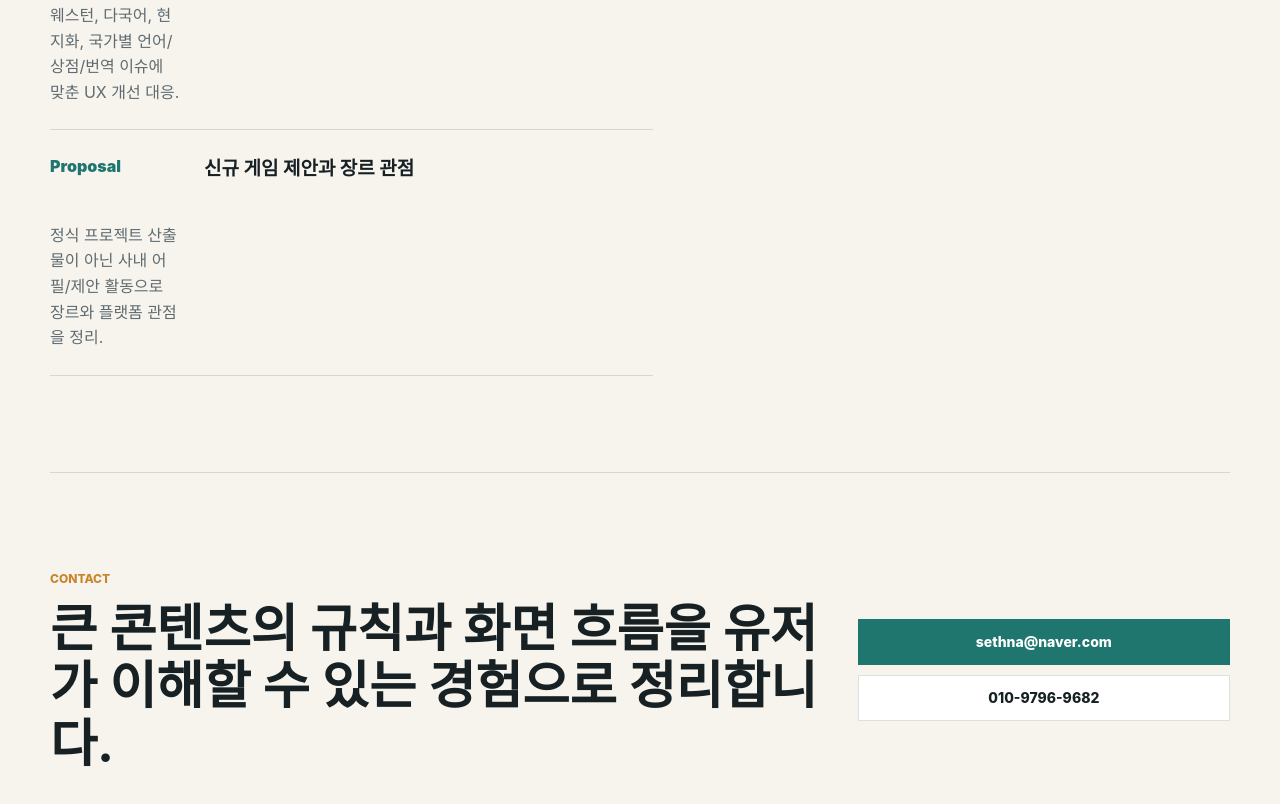
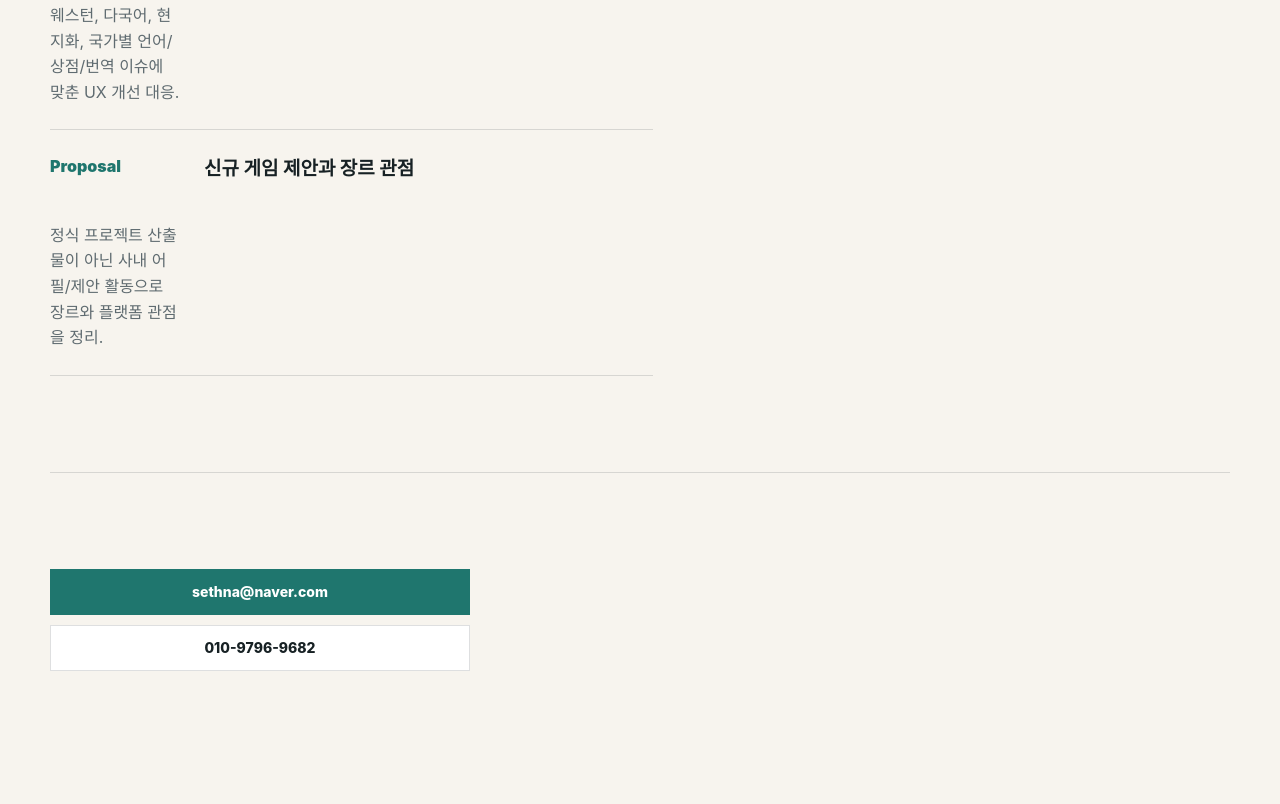
Before and after one commit to 8m4j6jtt4j-ctrl/game-ux-portfolio, a plain HTML site: page index.html in a window 1280 px wide. Shown: the part 4785-5589 px from the top of the page. Drawn offline with Linux system fonts and the light colour scheme.

Commit message:
Simplify contact section

```diff
--- a/index.html
+++ b/index.html
@@ -275,11 +275,7 @@
         </div>
       </section>
 
-      <section id="contact" class="contact-section">
-        <div>
-          <p class="section-kicker">Contact</p>
-          <h2>큰 콘텐츠의 규칙과 화면 흐름을 유저가 이해할 수 있는 경험으로 정리합니다.</h2>
-        </div>
+      <section id="contact" class="contact-section contact-only">
         <div class="contact-actions">
           <a href="mailto:sethna@naver.com">sethna@naver.com</a>
           <a href="tel:+821097969682">010-9796-9682</a>
--- a/styles.css
+++ b/styles.css
@@ -695,6 +695,11 @@ img {
   padding-bottom: 120px;
 }
 
+.contact-section.contact-only {
+  grid-template-columns: minmax(280px, 420px);
+  justify-content: start;
+}
+
 .contact-actions {
   display: grid;
   gap: 10px;
```
